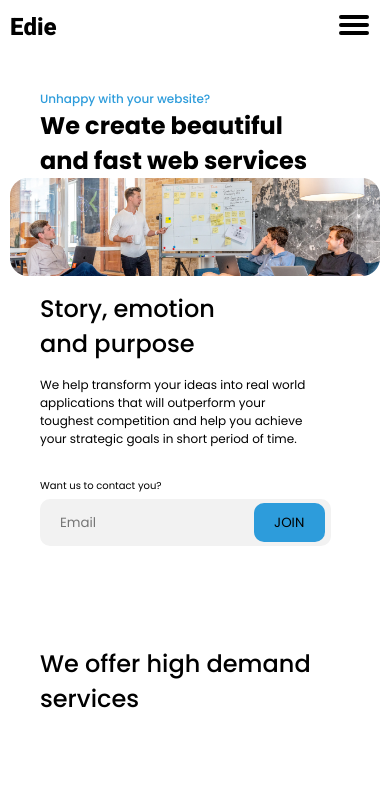
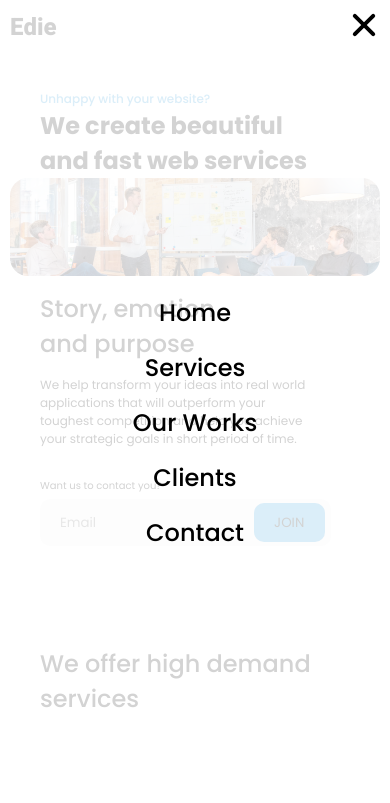
Before and after one commit to cristiandrc/edie, a plain HTML site: page index.html in a window 390 px wide. Both pictures are taken after a click on the button 355 px from the left and 25 px from the top of the page. Shown: the top 803 px of the page. Drawn offline with Linux system fonts and the light colour scheme.

Commit message:
funcionalidad del burger menu

```diff
--- a/index.html
+++ b/index.html
@@ -15,7 +15,7 @@
   <header class="header">
     <div class="header-container">
       <span class="header-logo">Edie</span>
-      <nav class="header-menu">
+      <nav id="navbar" class="header-menu ">
         <ul>
           <li><a href="#home">Home</a></li>
           <li><a href="#services">Services</a></li>
--- a/src/index.js
+++ b/src/index.js
@@ -0,0 +1,32 @@
+const btnMenu = document.querySelector('#btn_menu')
+const navbar = document.querySelector('#navbar')
+const BURGER_TOP = document.querySelector(".burger__icon-top")
+const BURGER_MEDDLE = document.querySelector(".burger__icon-meddle")
+const BURGER_BOTTOM = document.querySelector(".burger__icon-bottom")
+
+btnMenu.addEventListener('click', (e) => {
+    navbar.classList.toggle('open')
+    btnMenu.classList.toggle('open')
+    BURGER_TOP.classList.toggle('open')
+    BURGER_MEDDLE.classList.toggle('open')
+    BURGER_BOTTOM.classList.toggle('open')
+
+    if(navbar.className === 'header-menu open') {
+        document.body.style = 'overflow-y: hidden;'
+    }else {
+        document.body.style = 'overflow-y: scroll;'
+
+    }
+})
+
+
+navbar.addEventListener('click', e => {
+    if(e.target.nodeName === 'A') {
+        navbar.classList.toggle('open')
+        btnMenu.classList.toggle('open')
+        BURGER_TOP.classList.toggle('open')
+        BURGER_MEDDLE.classList.toggle('open')
+        BURGER_BOTTOM.classList.toggle('open')
+        document.body.style = 'overflow-y: scroll;'
+    }
+})
--- a/src/sass/components/_globales.scss
+++ b/src/sass/components/_globales.scss
@@ -12,6 +12,10 @@ $fuente2:'Heebo', sans-serif;
 html {
   font-size: 62.5%;
   scroll-behavior: smooth;
+}
+
+body {
+  position: relative;
 }
 
 
@@ -42,9 +46,13 @@ img {
 @mixin burger_icon {
   position: absolute;
   width: 30px;
+  height: 4px;
   border-radius: 5px;
-  border: 2px solid black;
+  background-color: black;
+  // border: 2px solid black;
   right: 1px;
+  transition-property: opacity top bottom transform;
+  transition-duration: 1s;
 }
 
 
--- a/src/sass/components/_header.scss
+++ b/src/sass/components/_header.scss
@@ -2,19 +2,50 @@
     width: 100%;
     height: 50px;
     padding: 10px 10px;
+
     &-logo {
         font-size: 2.4rem;
         font-family: $fuente2;
         font-weight: 800;
     }
     &-menu {
-        display: none;
+        // display: none;
+        display: grid;
+        place-items: center;
+        position: fixed;
+        opacity: 0;
+        position: fixed;
+        background-color: rgba(255, 255, 255, 0.829);
+        top: -100vh;
+        left: 0;
+        height: 100vh;
+        width: 100vw;
+        transition-duration: 1s;
+        transition-property: top opacity bottom;
+        ul {
+
+            li {
+                width: 150px;
+                margin: 20px auto;
+                text-align: center;
+            }
+            a {
+                color: rgb(0, 0, 0);
+                font-size: 2.4rem;
+                font-weight: 500;
+            }
+        }
+    }
+
+    &-menu.open {
+        top: 0;
+        bottom: 0;
+        opacity: 1;
     }
 
     &-container {
         max-width: 1050px;
         margin: 0 auto;
-        position: relative;
     }
 }
 
@@ -26,19 +57,36 @@
     height: 30px;
     background: none;
     border: none;
+    color: black;
 
     .burger__icon-top {
         top: 5px;
-        @include burger_icon
+        @include burger_icon;
+        &.open {
+            transform: rotate(-45deg);
+            top: 13px;
+        }
     }
 
     .burger__icon-meddle {
         top: 13px;
-        @include burger_icon
+        @include burger_icon;
+        &.open {
+            opacity: 0;
+        }
     }
 
     .burger__icon-bottom {
         bottom: 5px;
-        @include burger_icon
+        @include burger_icon;
+        &.open {
+            transform: rotate(45deg);
+            bottom: 13px;
+        }
     }
+
+    &.open {
+        position: fixed;
+    }
+
 }
--- a/src/sass/descktop/components/_header.scss
+++ b/src/sass/descktop/components/_header.scss
@@ -15,6 +15,7 @@
                 font-size: 1.8rem;
                 font-weight: 500;
                 color: black;
+                text-align: center;
             }
         }
     }
```
Also changed, not shown: src/sass/descktop/descktopStyle.css, src/sass/style.css, 2 other files.
